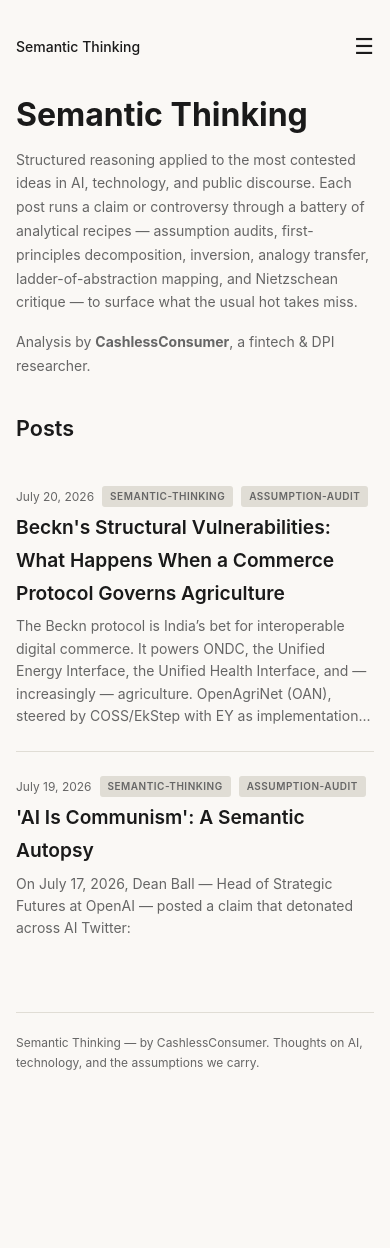
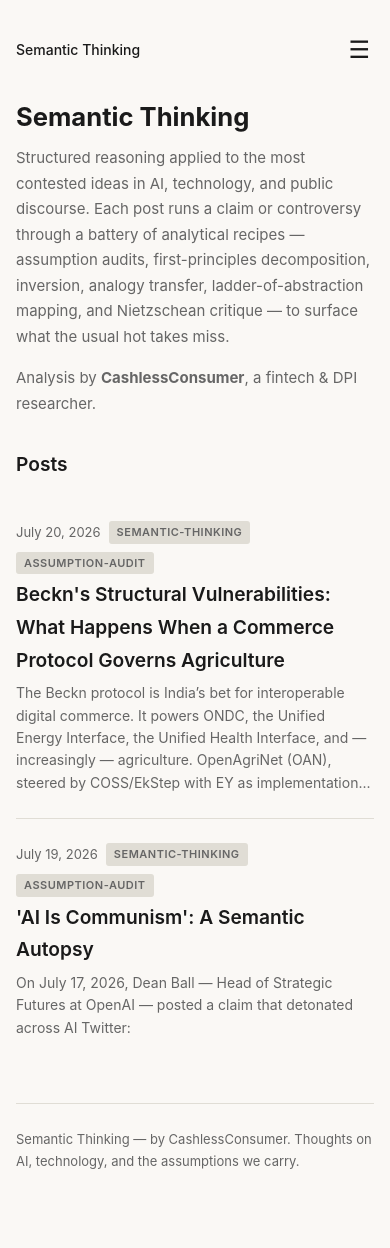
Before and after one commit to CCAgentOrg/semantic-thinking, a Jekyll site: the page built from index.html, in a window 390 px wide. Built offline with Jekyll 4.4.1, drawn with Linux system fonts in a browser that asks for light colours; the list of posts is cut into pages by our own code; before the commit the page ends 1150 px from its top, so only the background shows below that.

Commit message:
Add responsive layout: mobile nav toggle, image overlay, table scroll, lazy loading

```diff
--- a/_layouts/default.html
+++ b/_layouts/default.html
@@ -16,7 +16,6 @@
       --accent: #2563eb;
       --accent-hover: #1d4ed8;
       --bg-card: #fff;
-      --image-border: rgba(0,0,0,0.08);
       --font: -apple-system, BlinkMacSystemFont, "Segoe UI", system-ui, sans-serif;
       --font-mono: "SF Mono", "Cascadia Code", Consolas, monospace;
     }
@@ -29,7 +28,6 @@
         --accent: #60a5fa;
         --accent-hover: #93c5fd;
         --bg-card: #1a1a18;
-        --image-border: rgba(255,255,255,0.12);
       }
     }
     * { box-sizing: border-box; margin: 0; padding: 0; }
@@ -46,6 +44,9 @@
       margin: 0 auto;
       padding: 60px 24px 80px;
     }
+
+    /* ---- Navigation ---- */
+    .nav-toggle { display: none; }
     nav {
       display: flex;
       gap: 24px;
@@ -66,54 +67,50 @@
       color: var(--fg);
       margin-right: auto;
     }
+    nav .site-title a { color: var(--fg); text-decoration: none; }
+
+    @media (max-width: 640px) {
+      .container { padding: 32px 16px 60px; }
       .nav-toggle {
-      display: none;
+        display: block;
+        cursor: pointer;
         background: none;
         border: none;
         color: var(--fg);
-      font-size: 22px;
-      padding: 4px 0;
-      cursor: pointer;
-      line-height: 1;
+        font-size: 24px;
+        padding: 4px;
+        z-index: 10;
       }
-    .nav-links { display: flex; gap: 24px; align-items: center; }
-    @media (max-width: 540px) {
-      .container { padding: 32px 16px 60px; }
-      nav { flex-wrap: wrap; gap: 0; margin-bottom: 32px; }
-      .nav-toggle { display: block; margin-left: auto; }
+      nav {
+        flex-wrap: wrap;
+        margin-bottom: 32px;
+      }
       .nav-links {
         display: none;
         width: 100%;
         flex-direction: column;
-        gap: 0;
-        padding: 12px 0 8px;
-        border-top: 1px solid var(--border);
-        margin-top: 10px;
+        gap: 8px;
+        padding: 12px 0;
       }
       .nav-links.open { display: flex; }
-      .nav-links a {
-        display: block;
-        padding: 10px 0;
-        font-size: 15px;
-        border-bottom: 1px solid var(--border);
+      .nav-links a { font-size: 15px; padding: 6px 0; }
     }
-      .nav-links a:last-child { border-bottom: none; }
-      h1 { font-size: 1.5rem; }
-      h2 { font-size: 1.2rem; margin-top: 28px; }
-      h3 { font-size: 1rem; }
-      body { font-size: 15px; }
-      .home-intro h1 { font-size: 1.6rem; }
-      .home-intro p { font-size: 14px; }
-      .post-title { font-size: 1.1rem; }
-      .post-content { font-size: 15px; }
-      .pagination { flex-direction: column; gap: 8px; text-align: center; }
-    }
+
+    /* ---- Typography ---- */
     h1 { font-size: 1.8rem; font-weight: 700; line-height: 1.3; margin-bottom: 8px; }
     h2 { font-size: 1.35rem; margin-top: 32px; margin-bottom: 12px; font-weight: 600; }
     h3 { font-size: 1.1rem; margin-top: 24px; margin-bottom: 8px; font-weight: 600; }
     p { margin-bottom: 16px; }
     a { color: var(--accent); text-decoration: none; }
     a:hover { color: var(--accent-hover); text-decoration: underline; }
+
+    @media (max-width: 480px) {
+      h1 { font-size: 1.5rem; }
+      h2 { font-size: 1.2rem; }
+      .post-content { font-size: 15px; }
+    }
+
+    /* ---- Post List ---- */
     .post-list { list-style: none; margin: 0; padding: 0; }
     .post-list li {
       padding: 24px 0;
@@ -147,9 +144,16 @@
     .home-intro { margin-bottom: 48px; }
     .home-intro h1 { font-size: 2rem; margin-bottom: 12px; }
     .home-intro p { color: var(--fg-muted); font-size: 15px; line-height: 1.7; }
+    @media (max-width: 480px) {
+      .home-intro h1 { font-size: 1.6rem; }
+      .home-intro { margin-bottom: 32px; }
+    }
+
+    /* ---- Post Content ---- */
     .post-content { max-width: 680px; }
     .post-content h1 { margin-top: 40px; }
     .post-content h2 { border-bottom: 1px solid var(--border); padding-bottom: 6px; }
+    .post-content h3 code { font-size: inherit; }
     .post-content code {
       font-family: var(--font-mono);
       font-size: 14px;
@@ -160,9 +164,11 @@
     }
     .post-content pre {
       overflow-x: auto;
+      -webkit-overflow-scrolling: touch;
       border-radius: 6px;
       border: 1px solid var(--border);
       background: var(--bg-card);
+      margin: 16px 0;
     }
     .post-content pre code {
       display: block;
@@ -179,62 +185,96 @@
       color: var(--fg-muted);
       font-style: italic;
     }
+
+    /* ---- Images ---- */
     .post-content img {
       max-width: 100%;
       height: auto;
       border-radius: 6px;
-      margin: 20px 0;
-      border: 1px solid var(--image-border);
-      cursor: zoom-in;
-      transition: box-shadow 0.2s;
+      margin: 16px 0;
+      display: block;
+      border: 1px solid var(--border);
+      background: var(--bg-card);
+      box-shadow: 0 1px 3px rgba(0,0,0,0.05);
+      transition: filter 0.3s, border-color 0.2s;
     }
-    .post-content img:hover { box-shadow: 0 2px 16px rgba(0,0,0,0.12); }
-    /* Lightbox overlay for clicked images */
-    .image-lightbox {
+    .post-content img:hover {
+      border-color: var(--accent);
+    }
+    .post-content .image-container {
+      position: relative;
+      margin: 16px 0;
+    }
+    .post-content .image-container img {
+      margin: 0;
+    }
+    .post-content .image-container .zoom-hint {
+      position: absolute;
+      top: 8px;
+      right: 8px;
+      font-size: 11px;
+      background: rgba(0,0,0,0.55);
+      color: #fff;
+      padding: 3px 8px;
+      border-radius: 4px;
+      pointer-events: none;
+      opacity: 0;
+      transition: opacity 0.2s;
+    }
+    .post-content .image-container:hover .zoom-hint {
+      opacity: 1;
+    }
+
+    /* ---- Fullscreen image overlay ---- */
+    .img-overlay {
       display: none;
       position: fixed;
-      top: 0; left: 0; right: 0; bottom: 0;
-      background: rgba(0,0,0,0.85);
+      inset: 0;
       z-index: 9999;
+      background: rgba(0,0,0,0.88);
       cursor: zoom-out;
+      justify-content: center;
+      align-items: center;
       padding: 24px;
-      align-items: center;
-      justify-content: center;
     }
-    .image-lightbox.open { display: flex; }
-    .image-lightbox img {
-      max-width: min(95vw, 1400px);
-      max-height: 90vh;
+    .img-overlay.active { display: flex; }
+    .img-overlay img {
+      max-width: 95vw;
+      max-height: 95vh;
+      object-fit: contain;
       border-radius: 4px;
       box-shadow: 0 8px 40px rgba(0,0,0,0.5);
-      border: none;
-      cursor: zoom-out;
     }
-    /* Table scroll wrapper */
-    .table-wrapper {
+
+    /* ---- Tables ---- */
+    .table-wrap {
       overflow-x: auto;
       -webkit-overflow-scrolling: touch;
       margin: 16px 0;
+      border-radius: 6px;
       border: 1px solid var(--border);
-      border-radius: 6px;
-    }
-    .table-wrapper table {
-      margin: 0;
-      border: none;
-      min-width: 520px;
     }
     .post-content table {
       width: 100%;
       border-collapse: collapse;
       font-size: 14px;
+      border: none;
+      margin: 0;
     }
     .post-content th, .post-content td {
       padding: 8px 12px;
       border: 1px solid var(--border);
       text-align: left;
+      white-space: nowrap;
     }
     .post-content th { background: var(--bg-card); font-weight: 600; }
+    @media (max-width: 480px) {
+      .post-content th, .post-content td { padding: 6px 8px; font-size: 13px; }
+    }
+
     .post-content hr { border: none; border-top: 1px solid var(--border); margin: 32px 0; }
+
+    /* ---- Pagination ---- */
     .pagination {
       display: flex;
       justify-content: space-between;
@@ -254,23 +297,26 @@
       font-size: 13px;
       color: var(--fg-muted);
     }
-    @media (max-width: 540px) {
-      footer { margin-top: 48px; padding-top: 20px; font-size: 12px; }
-      .post-content pre { font-size: 12px; }
-      .post-content pre code { padding: 12px; font-size: 12px; }
-      .post-content th, .post-content td { padding: 6px 8px; font-size: 12px; }
-      .post-meta { font-size: 12px; }
-      .tag { font-size: 10px; }
-      .home-intro { margin-bottom: 32px; }
-      .home-intro p { font-size: 14px; }
+    @media (max-width: 480px) {
+      footer { margin-top: 40px; }
+    }
+
+    /* ---- Utility ---- */
+    .sr-only {
+      position: absolute;
+      width: 1px; height: 1px;
+      overflow: hidden;
+      clip: rect(0,0,0,0);
+      white-space: nowrap;
+      border: 0;
     }
   </style>
 </head>
 <body>
   <div class="container">
     <nav>
-      <span class="site-title"><a href="{{ '/' | relative_url }}" style="color:var(--fg);text-decoration:none;">{{ site.title }}</a></span>
-      <button class="nav-toggle" id="navToggle" aria-label="Toggle navigation">&#9776;</button>
+      <span class="site-title"><a href="{{ '/' | relative_url }}">{{ site.title }}</a></span>
+      <button class="nav-toggle" id="navToggle" aria-label="Toggle navigation menu">&#9776;</button>
       <div class="nav-links" id="navLinks">
         <a href="{{ '/' | relative_url }}">Home</a>
         <a href="{{ '/about/' | relative_url }}">About</a>
@@ -282,77 +328,58 @@
       <p>{{ site.title }} &mdash; by {{ site.author }}. Thoughts on AI, technology, and the assumptions we carry.</p>
     </footer>
   </div>
-  <!-- Lightbox overlay -->
-  <div class="image-lightbox" id="imageLightbox">
-    <img id="lightboxImage" src="" alt="">
+
+  <!-- Fullscreen image overlay -->
+  <div class="img-overlay" id="imgOverlay" role="dialog" aria-modal="true" aria-label="Image expanded view">
+    <img id="overlayImg" src="" alt="Expanded view">
   </div>
+
   <script>
   (function() {
-      // --- Responsive nav toggle ---
+    // ---- Mobile nav toggle ----
     var toggle = document.getElementById('navToggle');
     var links = document.getElementById('navLinks');
     if (toggle && links) {
-        toggle.addEventListener('click', function(e) {
+      toggle.addEventListener('click', function() {
         links.classList.toggle('open');
-          e.stopPropagation();
       });
     }
 
-      // --- Image lightbox (click-to-zoom) ---
-      var lightbox = document.getElementById('imageLightbox');
-      var lightboxImg = document.getElementById('lightboxImage');
-      if (lightbox && lightboxImg) {
-        lightbox.addEventListener('click', function() {
-          lightbox.classList.remove('open');
+    // ---- Image click-to-expand overlay ----
+    var overlay = document.getElementById('imgOverlay');
+    var overlayImg = document.getElementById('overlayImg');
+    var images = document.querySelectorAll('.post-content img');
+
+    if (overlay && overlayImg && images.length) {
+      images.forEach(function(img) {
+        img.addEventListener('click', function(e) {
+          e.stopPropagation();
+          overlayImg.src = img.src;
+          overlayImg.alt = img.alt || 'Expanded view';
+          overlay.classList.add('active');
+          document.body.style.overflow = 'hidden';
+        });
       });
 
-        var images = document.querySelectorAll('.post-content img');
-        for (var i = 0; i < images.length; i++) {
-          (function(img) {
-            img.addEventListener('click', function(e) {
-              lightboxImg.src = img.src;
-              lightboxImg.alt = img.alt;
-              lightbox.classList.add('open');
-              e.preventDefault();
+      overlay.addEventListener('click', function() {
+        overlay.classList.remove('active');
+        document.body.style.overflow = '';
       });
-          })(images[i]);
-        }
 
-        // Close lightbox on Escape
       document.addEventListener('keydown', function(e) {
-          if (e.key === 'Escape' && lightbox.classList.contains('open')) {
-            lightbox.classList.remove('open');
+        if (e.key === 'Escape') {
+          overlay.classList.remove('active');
+          document.body.style.overflow = '';
         }
       });
     }
 
-      // --- Lazy load images ---
-      if ('IntersectionObserver' in window) {
-        var lazyImages = document.querySelectorAll('.post-content img[loading="lazy"]');
-        for (var i = 0; i < lazyImages.length; i++) {
-          (function(img) {
-            new IntersectionObserver(function(entries) {
-              if (entries[0].isIntersecting) {
-                // If data-src is set (native pattern), use it
-                if (img.getAttribute('data-src')) {
-                  img.src = img.getAttribute('data-src');
-                }
-                // Remove observer once loaded
-                var obs = entries[0].target._lazyObserver;
-                if (obs) obs.disconnect();
-              }
-            }).observe(img);
-          })(lazyImages[i]);
-        }
-      }
-
-      // --- Table scroll wrappers ---
-      var tables = document.querySelectorAll('.post-content > table');
-      for (var i = 0; i < tables.length; i++) {
-        var wrapper = document.createElement('div');
-        wrapper.className = 'table-wrapper';
-        tables[i].parentNode.insertBefore(wrapper, tables[i]);
-        wrapper.appendChild(tables[i]);
+    // ---- Lazy loading for post images ----
+    if ('loading' in HTMLImageElement.prototype) {
+      // Native lazy loading where supported
+      images.forEach(function(img) {
+        if (!img.loading) img.loading = 'lazy';
+      });
     }
   })();
   </script>
```
Also changed, not shown: other parts of _layouts/default.html (+3 -0 lines). Lines whose indentation alone changed are shown as unchanged.
